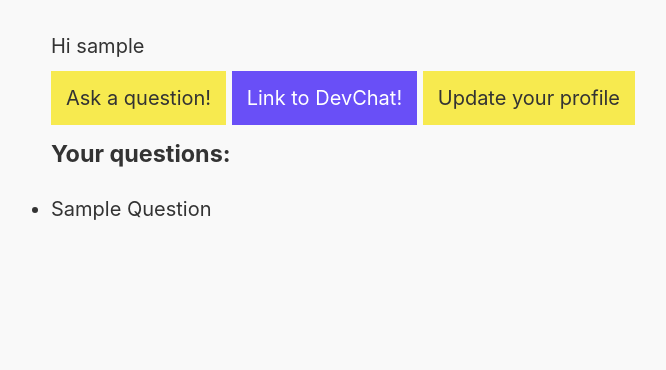
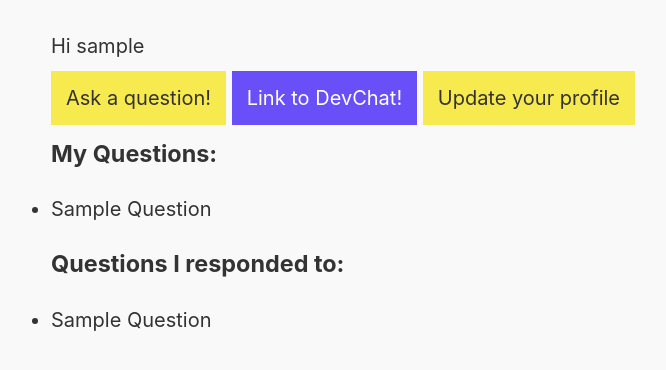
Before and after one commit to devolio/devolio, a Django app: page /dashboard in a window 1280 px wide. Shown: the part 72-442 px from the top of the page, without its empty margins (189-855 px from the left). Run offline with Django 3.2, Linux system fonts and the light colour scheme; a user stored in the database is signed in; tables that the repository leaves empty hold one stand-in row (values such as "Sample post"); parts of the project's set-up code (start-up, migrations or seed data) failed here and were passed over; some libraries are stand-ins or nearby versions.

Commit message:
implement: Show your responses in your dashboard #24

```diff
--- a/questions/models.py
+++ b/questions/models.py
@@ -177,7 +177,7 @@ Have a nice day!
 
 @receiver(post_save, sender=Response)
 def notify_mention(sender, instance, created, **kwargs):
-    if not created:
+    if not created or settings.OFFLINE_DEV:
         # If this was only an update (!created), then do nothing
         return
 
--- a/users/templates/users/dashboard.html
+++ b/users/templates/users/dashboard.html
@@ -20,7 +20,7 @@
     </p>
 
     <p>
-    <h3>Your questions:</h3>
+    <h3>My Questions:</h3>
         {% if questions%}
         <ul>
             {%  for question in questions %}
@@ -32,6 +32,16 @@
         {% endif %}
 
     </p>
+    {% if responded_to_qs %}
+    <p>
+    <h3>Questions I responded to:</h3>
+        <ul>
+            {%  for question in responded_to_qs %}
+        <li><a href="/q/{{question.slug}}">{{ question.title|title }}</a></li>
+            {% endfor %}
+        </ul>
+    </p>
+    {% endif %}
 
 </div>
 
--- a/users/views.py
+++ b/users/views.py
@@ -6,7 +6,7 @@ from django.core.exceptions import PermissionDenied
 from django.views.generic import CreateView, UpdateView
 from django.views.generic.edit import ModelFormMixin
 from .models import Profile
-from questions.models import Question
+from questions.models import Question, Response
 from questions.views import paginate
 
 
@@ -17,6 +17,7 @@ def dashboard(request):
 
     context = dict()
     context['questions'] = Question.objects.filter(user=user)
+    context['responded_to_qs'] = Question.objects.filter(response__user=user).distinct()
 
     return render(request, 'users/dashboard.html', context)
 
```
